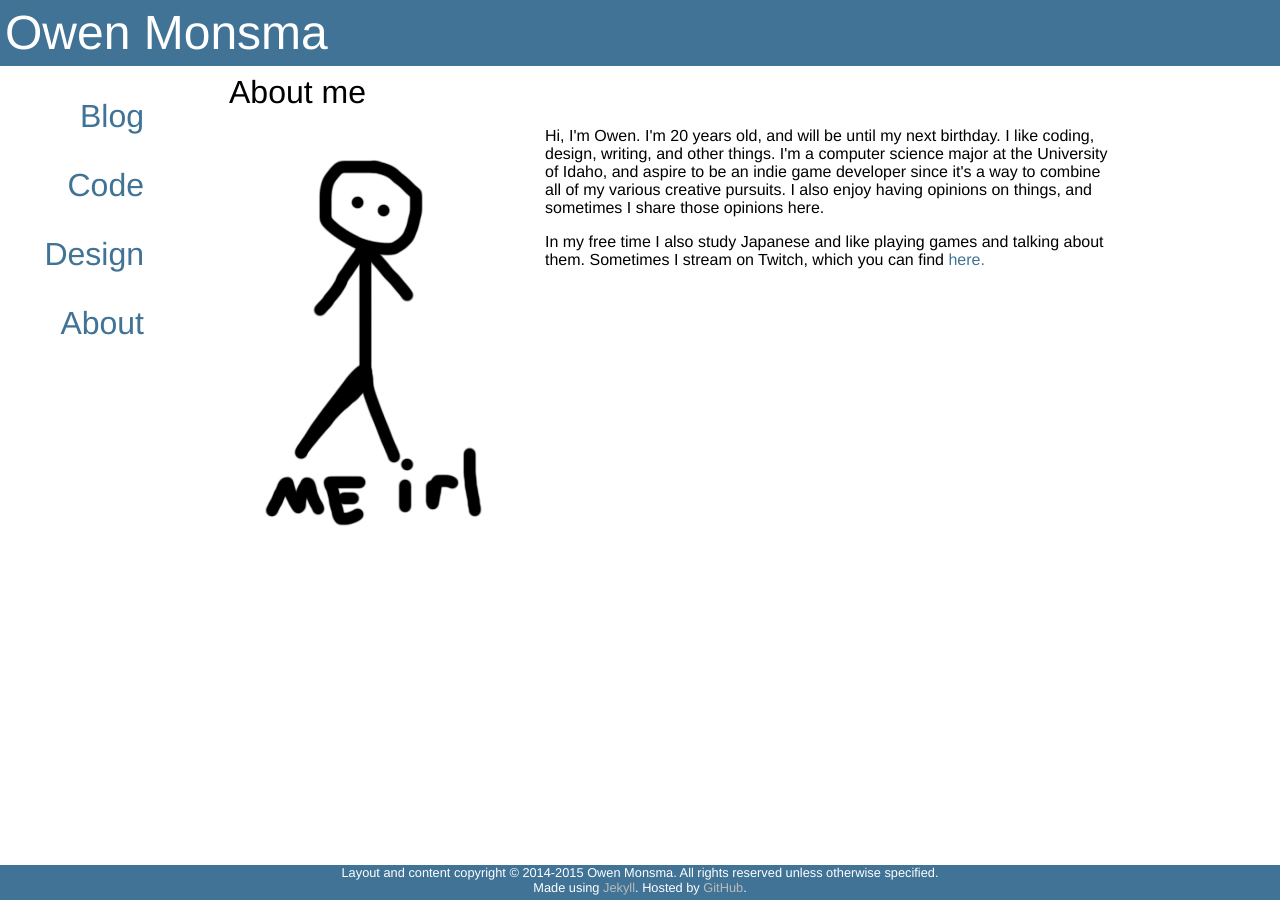
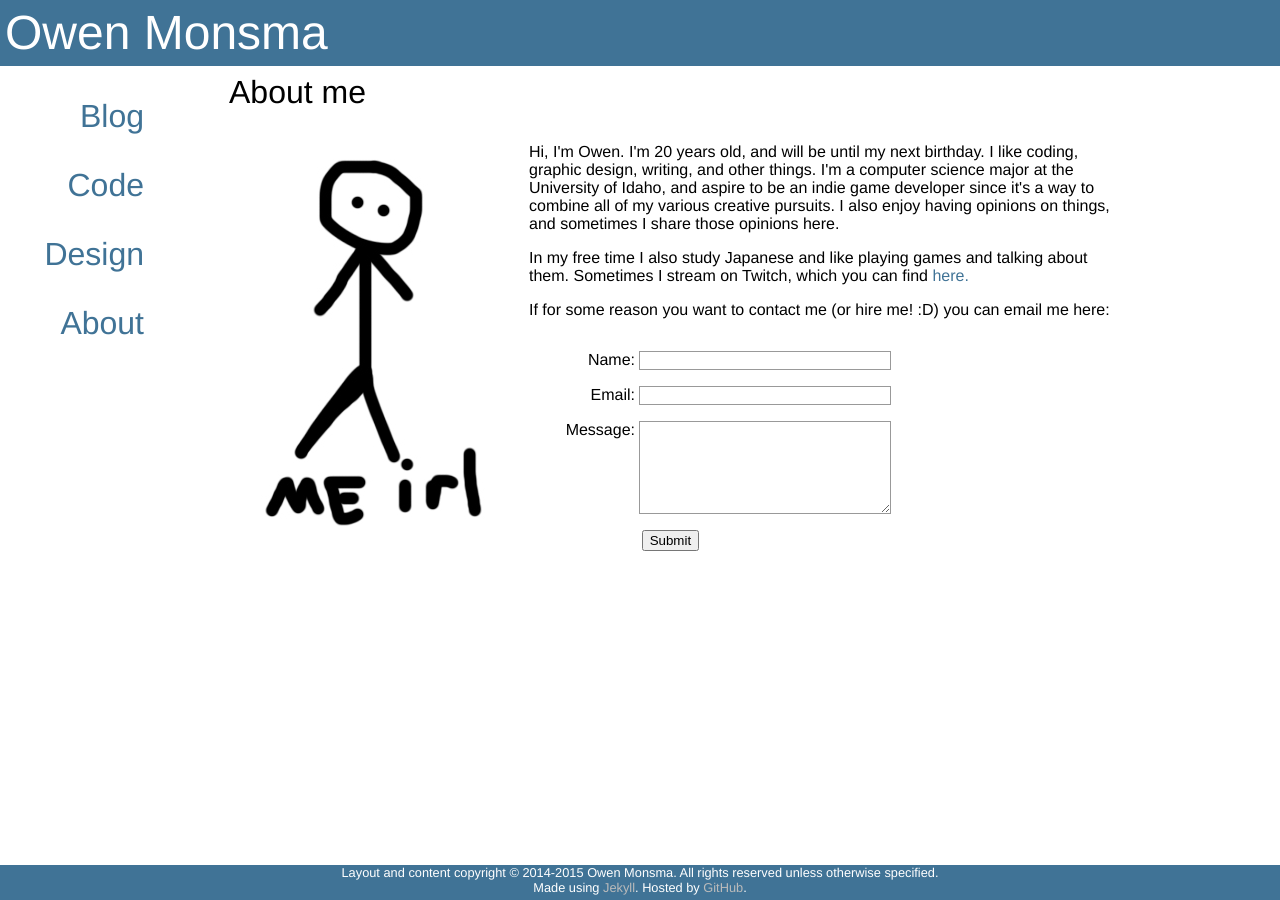
Before and after one commit to darkfire613/darkfire613.github.io, a Jekyll site: the page built from about/index.html, in a window 1280 px wide. Built offline with Jekyll 4.4.1, drawn with Linux system fonts in a browser that asks for light colours.

Commit message:
added broken form

```diff
--- a/about/index.html
+++ b/about/index.html
@@ -5,7 +5,27 @@ header: About me
 ---
 <img id="selfie" src="{{ site.url }}/assets/owen.jpg" />
 <article id="bio">
-  <p>Hi, I'm Owen. I'm 20 years old, and will be until my next birthday. I like coding, design, writing, and other things. I'm a computer science major at the University of Idaho, and aspire to be an indie game developer since it's a way to combine all of my various creative pursuits. I also enjoy having opinions on things, and sometimes I share those opinions here.</p>
+  <p>Hi, I'm Owen. I'm 20 years old, and will be until my next birthday. I like coding, graphic design, writing, and other things. I'm a computer science major at the University of Idaho, and aspire to be an indie game developer since it's a way to combine all of my various creative pursuits. I also enjoy having opinions on things, and sometimes I share those opinions here.</p>
 
   <p>In my free time I also study Japanese and like playing games and talking about them. Sometimes I stream on Twitch, which you can find <a href = "http://twitch.tv/darkfire613/">here.</a></p>
+
+  <p>If for some reason you want to contact me (or hire me! :D) you can email me here:</p>
+
+  <form action="/handlingpage" method="post">
+    <div>
+      <label for="formname">Name:</label>
+      <input type="text" id="formname" name="user_name" />
+    </div>
+    <div>
+      <label for="formemail">Email:</label>
+      <input type="text" id="formemail" name="user_email" />
+    </div>
+    <div>
+        <label for="formmsg">Message:</label>
+        <textarea id="formmsg" name="user_msg"></textarea>
+    </div>
+    <div class="submit">
+      <button type="submit">Submit</button>
+    </div>
+  </form>
 </article>
--- a/css/main.css
+++ b/css/main.css
@@ -50,6 +50,16 @@ a{
   padding:0 10em 1.7em 5em;
   overflow: hidden;
 
+}
+
+article{
+  margin: 0 auto;
+  overflow: hidden;
+}
+
+article p{
+  font-size: 1em;
+  font-weight: normal;
 }
 
 code{
@@ -147,15 +157,6 @@ h3.date{
   color: #407396;
 }
 
-article{
-  margin: 0 auto;
-}
-
-article p{
-  font-size: 1em;
-  font-weight: normal;
-}
-
 .postbody{
   font-size: 1em;
   font-weight: normal;
@@ -199,11 +200,50 @@ span.caption{
 
 #selfie{
   float: left;
-  margin-right: 1em;
+  width: 300px;
+  margin: 0;
 }
 
 #bio{
+  overflow: hidden:
+}
 
+form{
+  margin: 0 auto;
+  padding: 1em;
+}
+
+form div + div{
+  margin-top: 1em;
+}
+
+label{
+  display: inline-block;
+  width: 90px;
+  text-align: right;
+}
+
+input, textarea {
+
+  font-family: "proxima-nova", "Helvetica Neue", Helvetica, sans-serif;
+  width: 45%;
+  -moz-box-sizing: border-box;
+  box-sizing: border-box;
+  border: 1px solid #999;
+}
+
+textarea {
+  vertical-align: top;
+  height: 7em;
+  resize: vertical;
+}
+
+.submit {
+    padding-left: 90px;
+}
+
+button {
+    margin-left: .5em;
 }
 
 /* footer */
```
